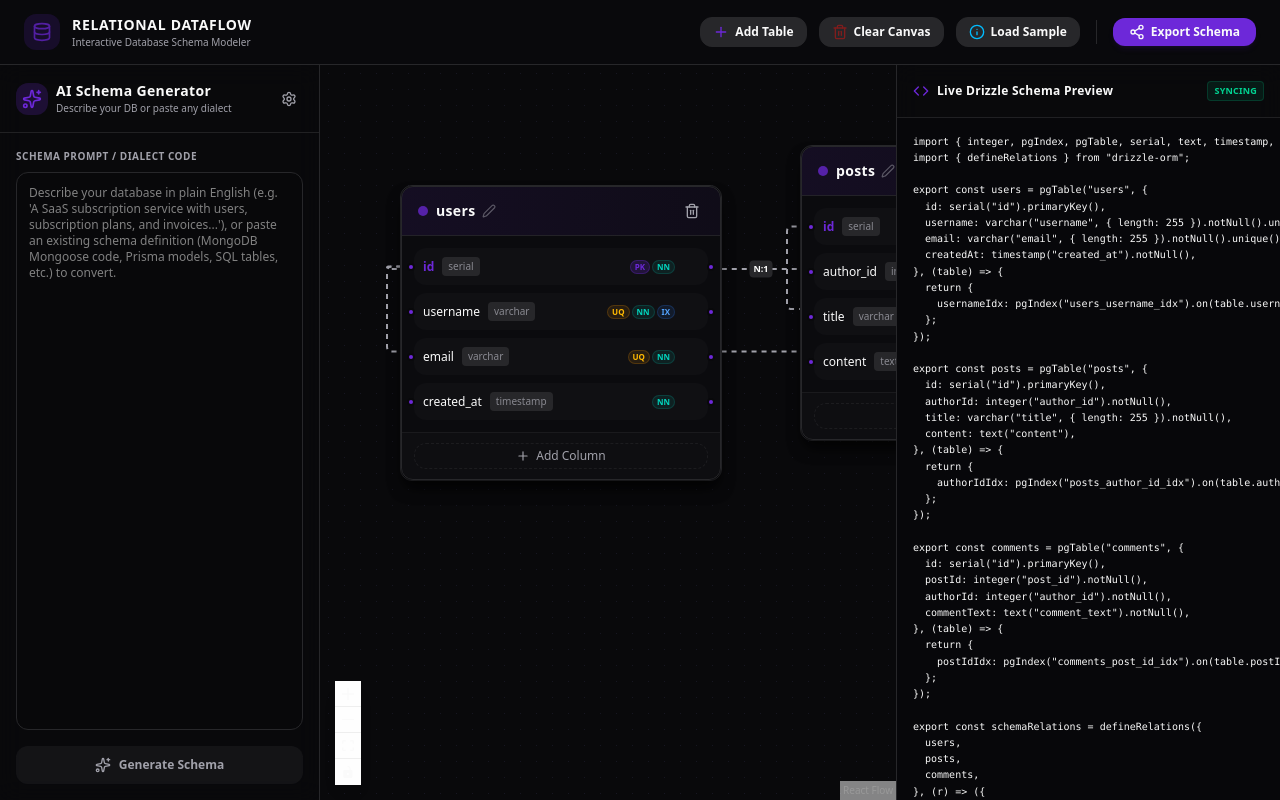
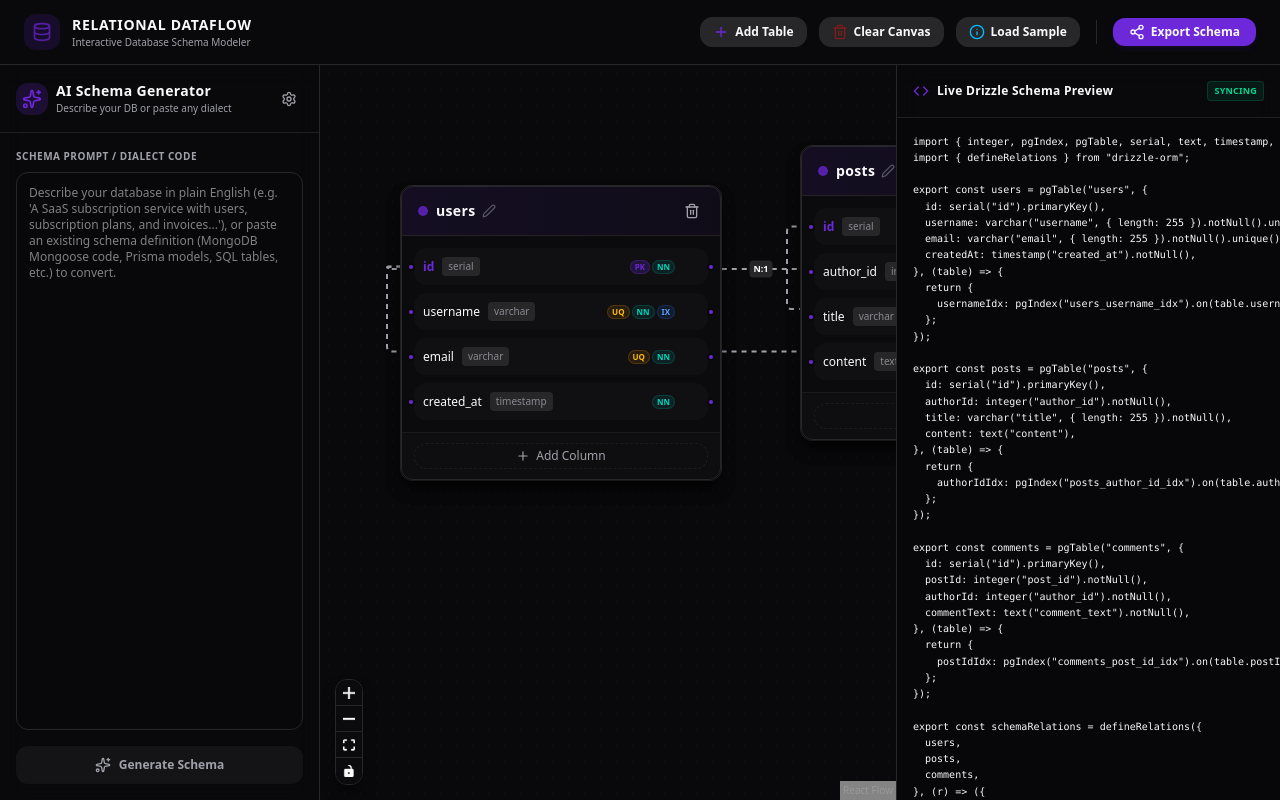
Before and after one commit to Jasim-Al/transactions-dataflow, a React (Vite) app: page / in a window 1280 px wide. Built offline with nearby package versions, Linux system fonts and the light colour scheme.

Commit message:
style: add premium dark overrides for ReactFlow controls to fix icon contrast readability

```diff
--- a/src/App.tsx
+++ b/src/App.tsx
@@ -549,7 +549,7 @@ export default function App() {
                 size={1}
                 color="rgba(120, 119, 198, 0.15)"
               />
-              <Controls className="!bg-card !border-border !rounded-xl !shadow-lg text-foreground fill-foreground" />
+              <Controls />
             </ReactFlow>
           </ReactFlowProvider>
 
--- a/src/index.css
+++ b/src/index.css
@@ -143,3 +143,47 @@ body {
 ::-webkit-scrollbar-thumb:hover {
   background: hsl(var(--muted-foreground));
 }
+
+/* Custom styles for ReactFlow Controls panel to match dark mode */
+.react-flow__controls {
+  background-color: hsl(var(--card)) !important;
+  border: 1px solid hsl(var(--border)) !important;
+  border-radius: var(--radius) !important;
+  box-shadow: 0 10px 15px -3px rgba(0, 0, 0, 0.5) !important;
+  overflow: hidden;
+  display: flex;
+  flex-direction: column;
+}
+
+.react-flow__controls-button {
+  background-color: hsl(var(--card)) !important;
+  border-bottom: 1px solid hsl(var(--border)) !important;
+  border-right: none !important;
+  border-top: none !important;
+  border-left: none !important;
+  fill: hsl(var(--foreground)) !important;
+  color: hsl(var(--foreground)) !important;
+  transition: background-color 0.15s ease, fill 0.15s ease, color 0.15s ease;
+  width: 26px !important;
+  height: 26px !important;
+  display: flex;
+  align-items: center;
+  justify-content: center;
+}
+
+.react-flow__controls-button:last-child {
+  border-bottom: none !important;
+}
+
+.react-flow__controls-button:hover {
+  background-color: hsl(var(--secondary)) !important;
+  fill: hsl(var(--primary)) !important;
+  color: hsl(var(--primary)) !important;
+}
+
+.react-flow__controls-button svg {
+  fill: currentColor !important;
+  stroke: currentColor !important;
+  width: 12px !important;
+  height: 12px !important;
+}
```
